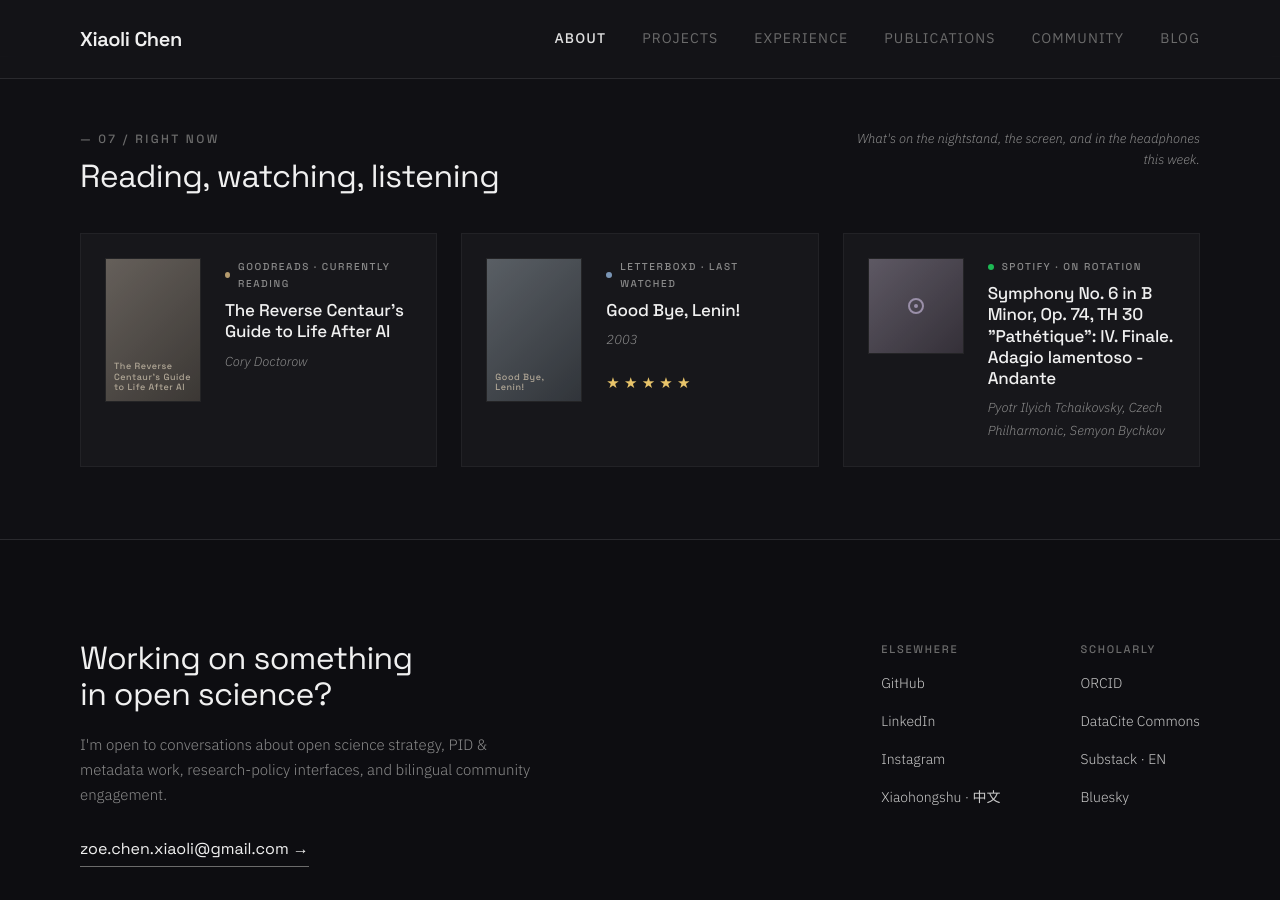
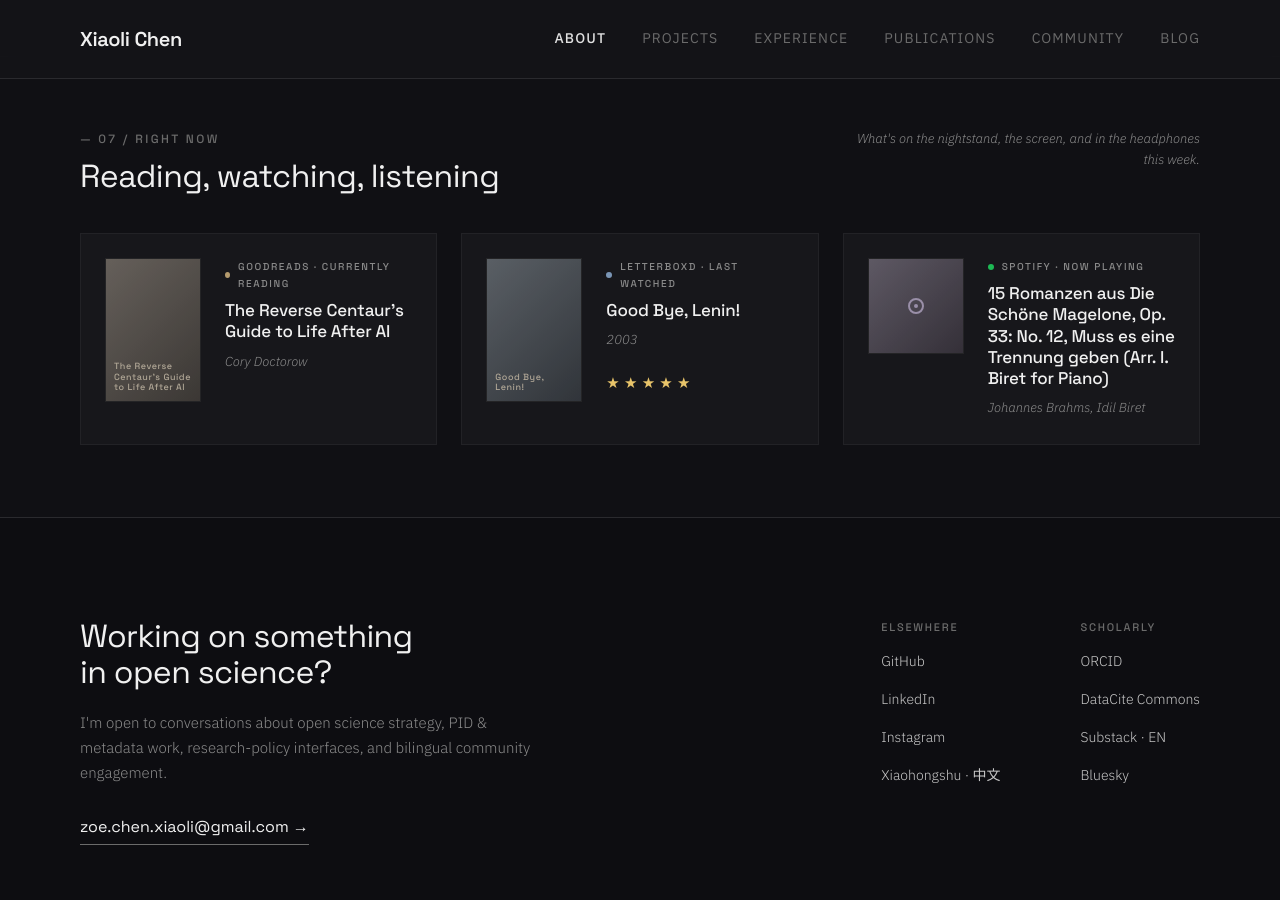
Before and after one commit to xchen101/xchen101.github.io, a Jekyll site: the page built from index.md, in a window 1280 px wide and 900 px high, scrolled down 6657 px. Built offline with Jekyll 4.4.1, drawn with Linux system fonts in a browser that asks for light colours; comment, search, counter and statistics services are not loaded; grey boxes are pictures that could not be loaded.

Commit message:
update: Right Now widget data (auto)

```diff
--- a/_data/now.yml
+++ b/_data/now.yml
@@ -1,4 +1,4 @@
-# Right now — auto-generated by Hermes cron on 2026-10-24 11:00 UTC
+# Right now — auto-generated by Hermes cron on 2026-10-24 17:00 UTC
 # Sources: Goodreads RSS / Letterboxd RSS / Spotify API
 
 reading:
@@ -23,9 +23,9 @@ watching:
 listening:
   service: "Spotify"
   accent: "#1DB954"
-  label: "On rotation"
-  title: "Symphony No. 6 in B Minor, Op. 74, TH 30 \"Pathétique\": IV. Finale. Adagio lamentoso - Andante"
-  artist: "Pyotr Ilyich Tchaikovsky, Czech Philharmonic, Semyon Bychkov"
-  url: "https://open.spotify.com/track/7LFs89i1kqjEzIvYR1WwJh"
+  label: "Now playing"
+  title: "15 Romanzen aus Die Schöne Magelone, Op. 33: No. 12, Muss es eine Trennung geben (Arr. I. Biret for Piano)"
+  artist: "Johannes Brahms, Idil Biret"
+  url: "https://open.spotify.com/track/1EKMr6zh7tLrAC641XGLmz"
   profile_url: "https://open.spotify.com/"
-  image: "https://i.scdn.co/image/ab67616d00001e023d841fb0615142e0a4ddc254"
+  image: "https://i.scdn.co/image/ab67616d00001e029d644f6d1d2b39441c58bf49"
```
